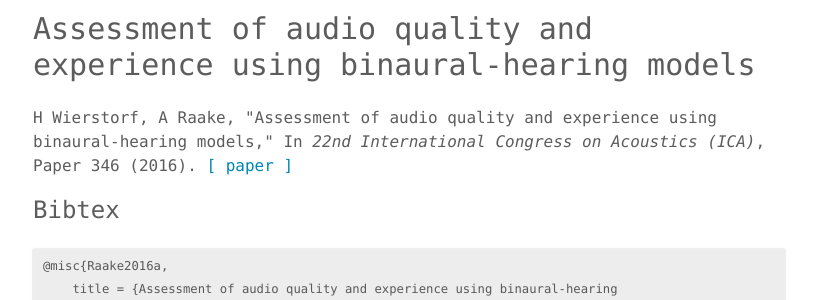
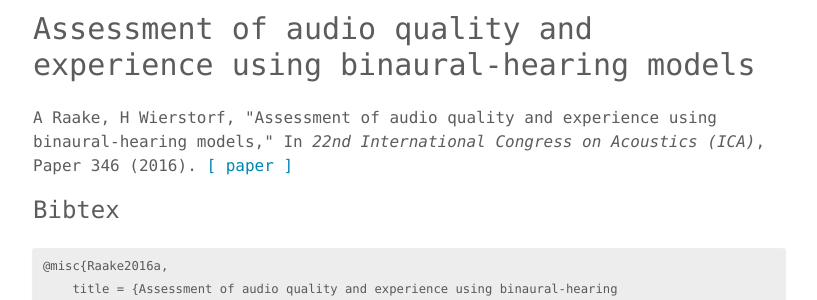
Before and after one commit to hagenw/hagenw.github.io, a Jekyll site: the page built from _posts/2016-09-05-assessment-of-audio-quality-and-experience-using-binaural-hearing-models.md, in a window 1280 px wide. Shown: the part 127-427 px from the top of the page, without its empty margins (231-1048 px from the left). Built offline with Jekyll 4.4.1, drawn with Linux system fonts in a browser that asks for light colours; Markdown is read by kramdown in place of the engine named in the settings.

```diff
--- a/_posts/2016-09-05-assessment-of-audio-quality-and-experience-using-binaural-hearing-models.md
+++ b/_posts/2016-09-05-assessment-of-audio-quality-and-experience-using-binaural-hearing-models.md
@@ -3,7 +3,7 @@ layout: post
 comments: false
 description: "Raake and Wierstorf - Assessment of audio quality and experience
 using binaural-hearing models"
-author: "H Wierstorf, A Raake"
+author: "A Raake, H Wierstorf"
 title: "Assessment of audio quality and experience using binaural-hearing
 models"
 proceedings: "22nd International Congress on Acoustics (ICA)"
```
